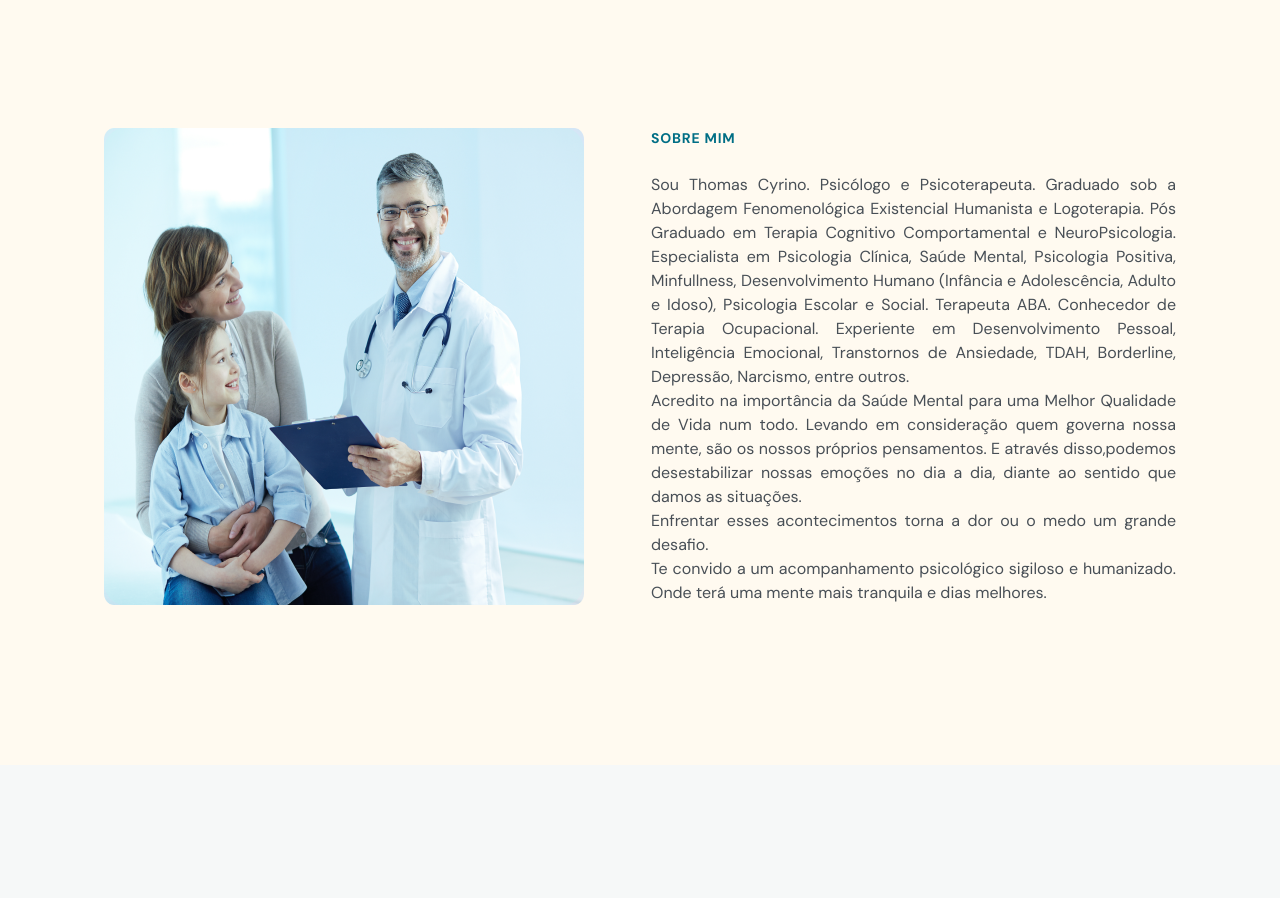
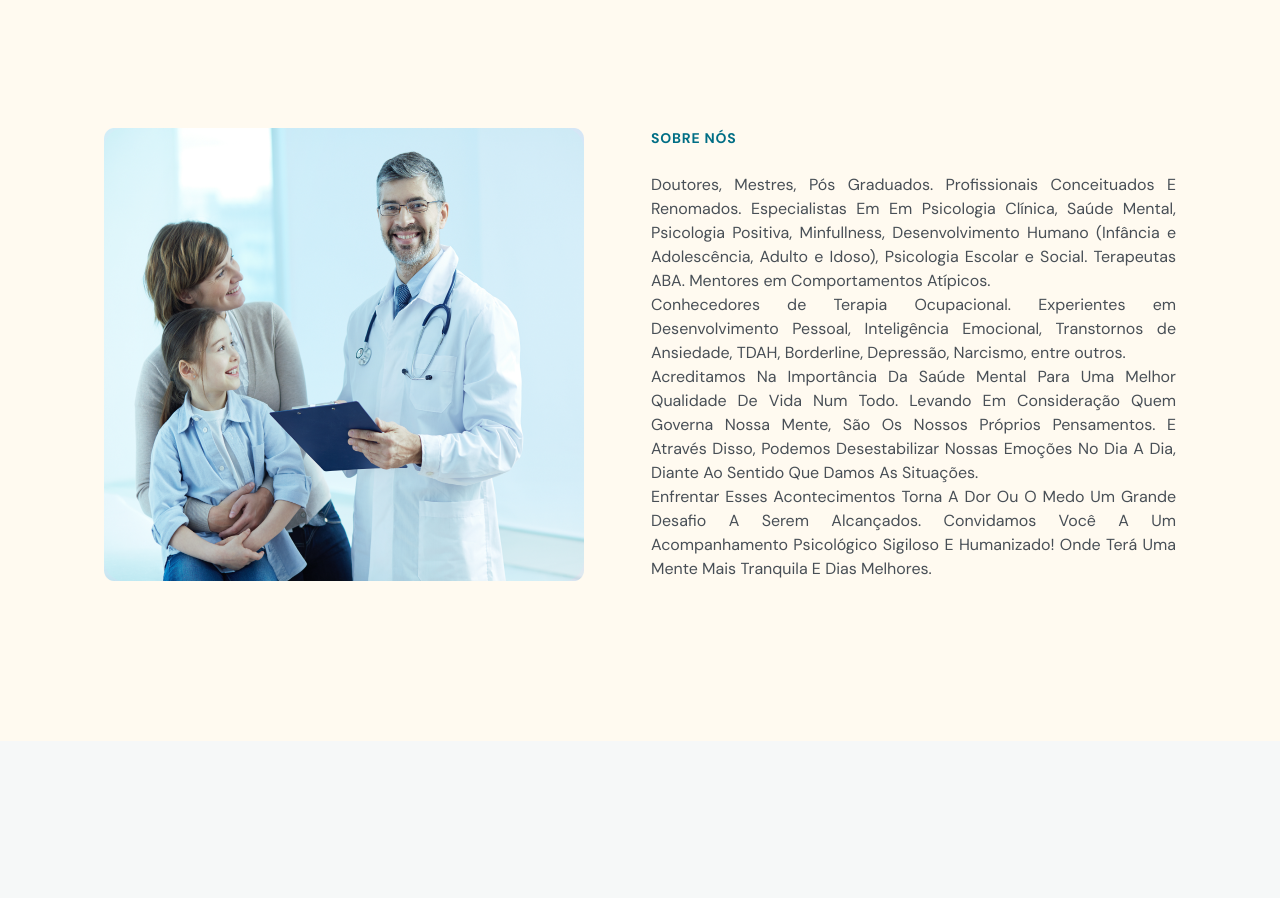
Before and after one commit to DeivSoares/PsicoTerapia-Ativa, a plain HTML site: page index.html in a window 1280 px wide. Shown: the part 2160-3058 px from the top of the page. Drawn offline with nearby package versions, Linux system fonts and the light colour scheme; grey boxes are pictures that could not be loaded; a script that the page names is missing.

Commit message:
Update index.html

```diff
--- a/index.html
+++ b/index.html
@@ -295,25 +295,14 @@
         <div class="wrapper">
             <div class="col-a">
                 <header>
-                    <h4>SOBRE MIM</h4>
+                    <h4>SOBRE NÓS</h4>
                 </header>
 
                 <div class="content">
                     <p>
-                        Sou Thomas Cyrino. Psicólogo e Psicoterapeuta. Graduado sob a Abordagem Fenomenológica
-                        Existencial Humanista e Logoterapia. Pós Graduado em Terapia Cognitivo Comportamental e
-                        NeuroPsicologia. Especialista em Psicologia Clínica, Saúde Mental, Psicologia Positiva,
-                        Minfullness, Desenvolvimento Humano (Infância e Adolescência, Adulto e Idoso), Psicologia
-                        Escolar e Social. Terapeuta ABA. Conhecedor de Terapia Ocupacional. Experiente em
-                        Desenvolvimento Pessoal, Inteligência Emocional, Transtornos de Ansiedade, TDAH, Borderline,
-                        Depressão, Narcismo, entre outros.<br>
-                        Acredito na importância da Saúde Mental para uma Melhor Qualidade de Vida num todo. Levando em
-                        consideração quem governa nossa mente, são os nossos próprios pensamentos. E através
-                        disso,podemos desestabilizar nossas emoções no dia a dia, diante ao sentido que damos as
-                        situações.<br>
-                        Enfrentar esses acontecimentos torna a dor ou o medo um grande desafio.<br>
-                        Te convido a um acompanhamento psicológico sigiloso e humanizado. Onde terá uma mente mais tranquila
-                        e dias melhores.
+                        Doutores, Mestres, Pós Graduados. Profissionais Conceituados E Renomados. Especialistas Em Em Psicologia Clínica, Saúde Mental, Psicologia Positiva, Minfullness, Desenvolvimento Humano (Infância e Adolescência, Adulto e Idoso), Psicologia Escolar e Social. Terapeutas ABA. Mentores em Comportamentos Atípicos. <br>Conhecedores de Terapia Ocupacional. Experientes em Desenvolvimento Pessoal, Inteligência Emocional, Transtornos de Ansiedade, TDAH, Borderline, Depressão, Narcismo, entre outros.<br>
+                        Acreditamos Na Importância Da Saúde Mental Para Uma Melhor Qualidade De Vida Num Todo. Levando Em Consideração Quem Governa Nossa Mente, São Os Nossos Próprios Pensamentos. E Através Disso, Podemos Desestabilizar Nossas Emoções No Dia A Dia, Diante Ao Sentido Que Damos As Situações.<br>
+                        Enfrentar Esses Acontecimentos Torna A Dor Ou O Medo Um Grande Desafio A Serem Alcançados. Convidamos Você A Um Acompanhamento Psicológico Sigiloso E Humanizado! Onde Terá Uma Mente Mais Tranquila E Dias Melhores.
 
                     </p>
                 </div>
```
